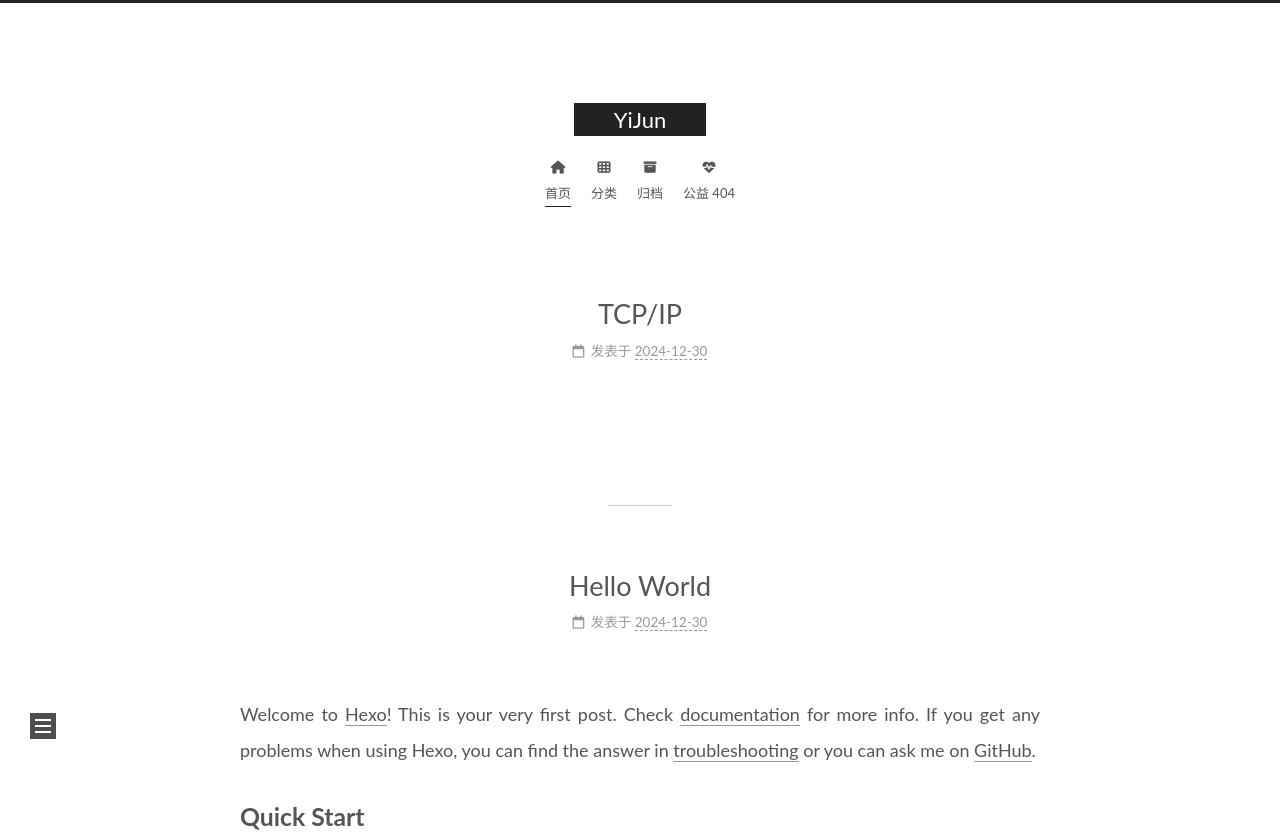
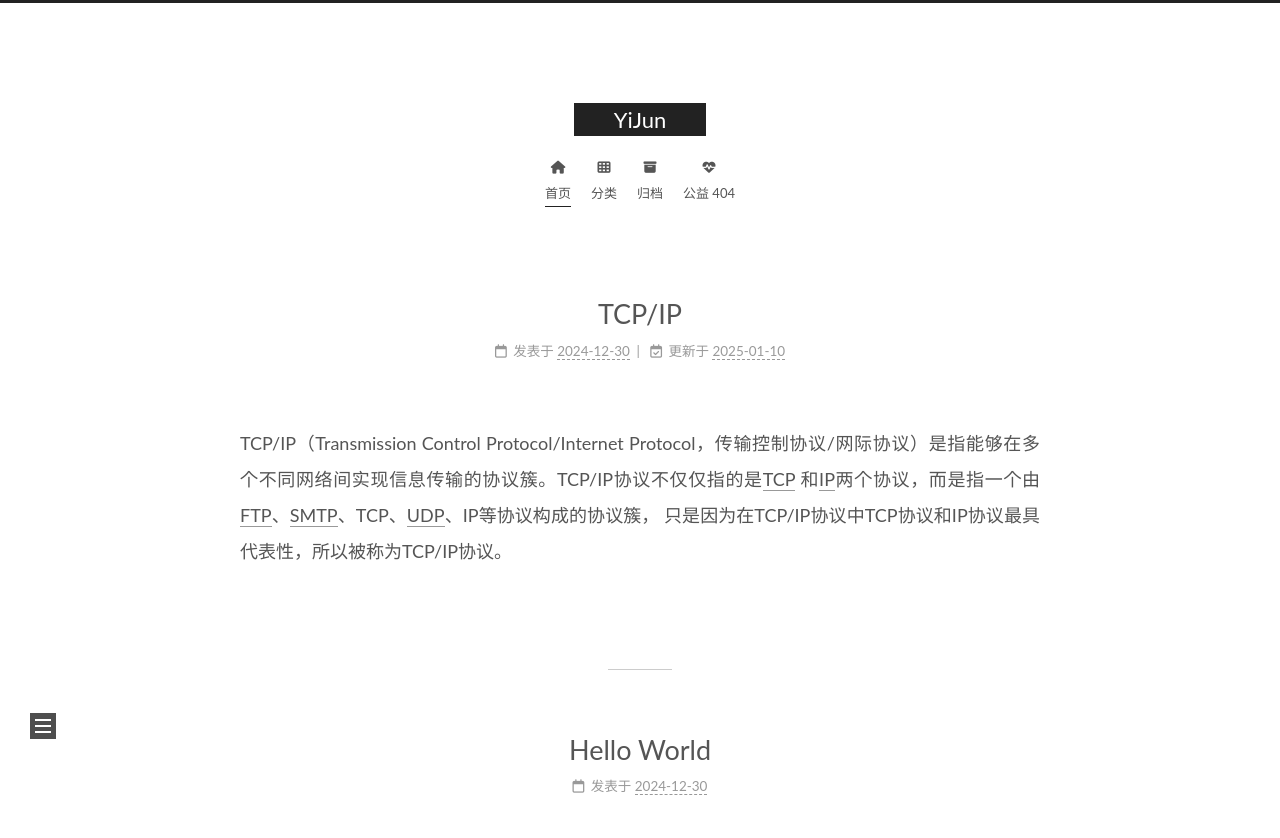
Before and after one commit to lankium/lankium.github.io, a plain HTML site: page index.html in a window 1280 px wide. Shown: the top 838 px of the page. Drawn offline with nearby package versions, Linux system fonts and the light colour scheme.

Commit message:
Site updated: 2025-01-13 08:37:16

```diff
--- a/index.html
+++ b/index.html
@@ -178,6 +178,13 @@
 
       <time title="创建时间：2024-12-30 15:05:11" itemprop="dateCreated datePublished" datetime="2024-12-30T15:05:11+08:00">2024-12-30</time>
     </span>
+    <span class="post-meta-item">
+      <span class="post-meta-item-icon">
+        <i class="far fa-calendar-check"></i>
+      </span>
+      <span class="post-meta-item-text">更新于</span>
+      <time title="修改时间：2025-01-10 11:22:57" itemprop="dateModified" datetime="2025-01-10T11:22:57+08:00">2025-01-10</time>
+    </span>
 
 
 </div>
@@ -189,6 +196,7 @@
 
 
     <div class="post-body" itemprop="articleBody">
+          <p>TCP&#x2F;IP（Transmission Control Protocol&#x2F;Internet Protocol，传输控制协议&#x2F;网际协议）是指能够在多个不同网络间实现信息传输的协议簇。TCP&#x2F;IP协议不仅仅指的是<a target="_blank" rel="noopener" href="https://baike.baidu.com/item/TCP/33012?fromModule=lemma_inlink">TCP</a> 和<a target="_blank" rel="noopener" href="https://baike.baidu.com/item/IP/224599?fromModule=lemma_inlink">IP</a>两个协议，而是指一个由<a target="_blank" rel="noopener" href="https://baike.baidu.com/item/FTP/13839?fromModule=lemma_inlink">FTP</a>、<a target="_blank" rel="noopener" href="https://baike.baidu.com/item/SMTP/175887?fromModule=lemma_inlink">SMTP</a>、TCP、<a target="_blank" rel="noopener" href="https://baike.baidu.com/item/UDP/571511?fromModule=lemma_inlink">UDP</a>、IP等协议构成的协议簇， 只是因为在TCP&#x2F;IP协议中TCP协议和IP协议最具代表性，所以被称为TCP&#x2F;IP协议。</p>
 
 
     </div>
@@ -1073,7 +1081,7 @@
 
   <div class="copyright">
     &copy;
-    <span itemprop="copyrightYear">2024</span>
+    <span itemprop="copyrightYear">2025</span>
     <span class="with-love">
       <i class="fa fa-heart"></i>
     </span>
```
Also changed, not shown: 2024/11/13/v3-admin/index.html (+1 -1 lines), 2024/11/14/CSS/index.html (+1 -1 lines), 2024/11/15/Element-plus/index.html (+1 -1 lines), 2024/11/18/Python读取服务器状态/index.html (+1 -1 lines), 2024/11/26/Wis/index.html (+1 -1 lines), 2024/12/16/VTK/index.html (+1 -1 lines), 2024/12/30/TCP-IP/index.html (+13 -5 lines), 2024/12/30/hello-world/index.html (+1 -1 lines), 404.html (+1 -1 lines), archives/2024/11/index.html (+1 -1 lines), archives/2024/12/index.html (+1 -1 lines), archives/2024/index.html (+1 -1 lines), archives/index.html (+1 -1 lines), categories/index.html (+1 -1 lines).
